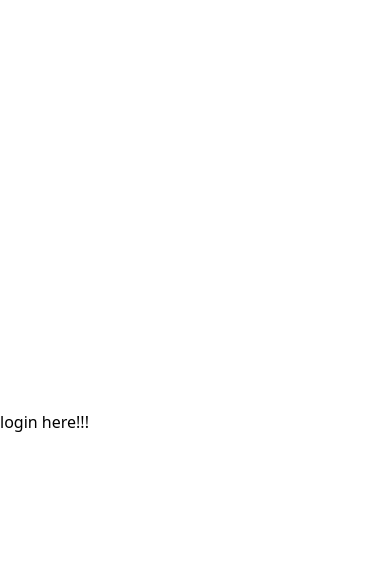
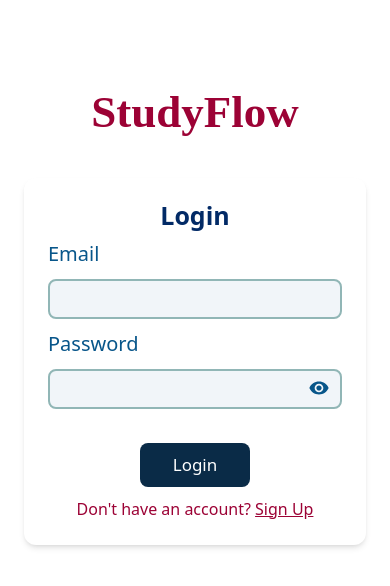
Before and after one commit to kritithakur14/studyflow-api, a React (Vite) app in the folder frontend/: page /login in a window 390 px wide. Shown: the top 586 px of the page. Built offline with nearby package versions, Linux system fonts and the light colour scheme; a web font is replaced by a local one.

Commit message:
login UI + backend integration

```diff
--- a/frontend/package.json
+++ b/frontend/package.json
@@ -13,6 +13,7 @@
     "axios": "^1.13.2",
     "react": "^19.2.0",
     "react-dom": "^19.2.0",
+    "react-icons": "^5.5.0",
     "react-router-dom": "^6.30.1",
     "react-toastify": "^11.0.5"
   },
--- a/frontend/src/pages/Dashboard.jsx
+++ b/frontend/src/pages/Dashboard.jsx
@@ -1,11 +1,38 @@
-import React from 'react'
+import React, { useEffect } from "react";
+import { useNavigate } from "react-router-dom";
 
-const Dashboard = () => {
+export default function Dashboard() {
+  const navigate = useNavigate();
+
+  // Step 1: Check for user (Protected Route)
+  useEffect(() => {
+    const user = localStorage.getItem("user");
+    if (!user) {
+      navigate("/login");
+    }
+  }, [navigate]);
+
+  // Step 2: Read user
+  const user = JSON.parse(localStorage.getItem("user"));
+
+  const handleLogout = () => {
+    localStorage.removeItem("token");
+    localStorage.removeItem("user");
+    navigate("/login");
+  };
+
   return (
-    <div>
-      dashboard here!!!
+    <div className="w-screen h-screen flex flex-col items-center justify-center">
+      <h1 className="text-3xl text-[#022a66] font-bold">
+        Welcome, {user?.username}! 👋
+      </h1>
+
+      <button
+        onClick={handleLogout}
+        className="mt-6 px-6 py-2 bg-red-600 text-white rounded-lg hover:bg-red-700 transition"
+      >
+        Logout
+      </button>
     </div>
-  )
+  );
 }
-
-export default Dashboard
--- a/frontend/src/pages/Login.jsx
+++ b/frontend/src/pages/Login.jsx
@@ -1,11 +1,120 @@
-import React from 'react'
+import React, { useState, useContext } from "react";
+import axios from "axios";
+import { useNavigate } from "react-router-dom";
+import { AuthDataContext } from "../context/AuthContext";
+import { toast } from "react-toastify";
+import { IoMdEye } from "react-icons/io";
+import { IoMdEyeOff } from "react-icons/io";
 
 function Login() {
+  let navigate = useNavigate();
+  let { serverUrl } = useContext(AuthDataContext);
+
+  let [show, setShow] = useState(false);
+  let [email, setEmail] = useState("");
+  let [password, setPassword] = useState("");
+
+  const handleLogin = async (e) => {
+    try {
+      e.preventDefault();
+      let result = await axios.post(
+        serverUrl + "/api/auth/login",
+        {
+          email,
+          password,
+        },
+        { withCredentials: true }
+      );
+      localStorage.setItem("token", result.data.token);
+      localStorage.setItem("user", JSON.stringify(result.data.user));
+
+      navigate("/dashboard");
+      toast.success("Logged In successfully!");
+    } catch (error) {
+      console.log("Login error:", error);
+      toast.error("Login failed. Invalid credentials!");
+    }
+  };
+
   return (
-   <div className='text-30px'>
-      login here!!!
+    <div className="w-screen h-screen flex">
+      {/*left panel (image)*/}
+      <div
+        className="hidden md:block w-[48%] h-full bg-cover bg-center bg-no-repeat"
+        style={{ backgroundImage: "url('./assets/signup.jpg')" }}
+      ></div>
+
+      {/*right panel*/}
+      <div className="w-full md:w-[52%] flex  flex-col items-center justify-start px-6 md:px-16 pt-12">
+        <h1 className="font-meow  text-[#9c0235] text-[45px] font-bold mb-10 mt-10 text-center w-full">
+          StudyFlow
+        </h1>
+        <form
+          action=""
+          className="max-w-[400px] w-full flex flex-col items-center justify-center md:items-start gap-[10px] shadow-md p-6 rounded-xl bg-white"
+          onSubmit={handleLogin}
+        >
+          <h1 className="font-sans text-[25px] text-center  w-full  text-[#022a66] font-semibold ">
+            Login
+          </h1>
+          <div className="w-full flex items-start justify-start flex-col gap-[10px] ">
+            <label htmlFor="email" className="text-[20px] text-[#08568a]">
+              Email
+            </label>
+            <input
+              type="text"
+              id="email"
+              className="w-full h-[40px] border-[2px] border-[#91b6b6]   rounded-lg text-[17px] px-[20px] bg-slate-100 focus:outline-none focus:ring-2 focus:ring-[#9ac7d6]"
+              required
+              onChange={(e) => setEmail(e.target.value)}
+              value={email}
+            />
+          </div>
+          <div className="w-full flex items-start justify-start flex-col gap-[10px] relative">
+            <label htmlFor="password" className="text-[20px] text-[#08568a]">
+              Password
+            </label>
+            <input
+              type={show ? "text" : "password"}
+              id="password"
+              className="w-full  h-[40px] border-[2px] border-[#91b6b6] rounded-lg text-[17px] px-[20px] bg-slate-100 focus:outline-none focus:ring-2 focus:ring-[#9ac7d6]"
+              required
+              onChange={(e) => setPassword(e.target.value)}
+              value={password}
+            />
+            {!show && (
+              <IoMdEye
+                className="w-[22px] h-[22px] absolute right-3 bottom-[10px] cursor-pointer text-[#08568a]"
+                onClick={() => setShow((prev) => !prev)}
+              />
+            )}
+            {show && (
+              <IoMdEyeOff
+                className="w-[22px] h-[22px] absolute right-3 bottom-[10px] cursor-pointer text-[#08568a]"
+                onClick={() => setShow((prev) => !prev)}
+              />
+            )}
+          </div>
+
+          <button
+            className="px-8 py-2 bg-[#0a2b47] rounded-lg text-white text-[17px] cursor-pointer mt-6 mx-auto hover:bg-[#13204b] transition duration-300"
+            type="submit"
+          >
+            Login
+          </button>
+          <p className="text-[#9c0235] text-center w-full">
+            Don't have an account?{" "}
+            <span
+              className="cursor-pointer underline "
+              onClick={() => navigate("/signup")}
+            >
+              Sign Up
+            </span>
+          </p>
+        </form>
+      </div>
     </div>
-  )
+  );
 }
 
-export default Login
+export default Login;
--- a/frontend/src/pages/Signup.jsx
+++ b/frontend/src/pages/Signup.jsx
@@ -3,12 +3,14 @@ import axios from "axios";
 import { useNavigate } from "react-router-dom";
 import { AuthDataContext } from "../context/AuthContext";
 import { toast } from "react-toastify";
+import { IoMdEye } from "react-icons/io";
+import { IoMdEyeOff } from "react-icons/io";
 
 function Signup() {
   let navigate = useNavigate();
   let { serverUrl } = useContext(AuthDataContext);
 
-  // let [show, setShow] = useState(false);
+  let [show, setShow] = useState(false);
   let [username, setUsername] = useState("");
   let [email, setEmail] = useState("");
   let [password, setPassword] = useState("");
@@ -89,13 +91,25 @@ function Signup() {
               Password
             </label>
             <input
-              type=" password"
+              type={show ? "text" : "password"}
               id="password"
               className="w-full  h-[40px] border-[2px] border-[#91b6b6] rounded-lg text-[17px] px-[20px] bg-slate-100 focus:outline-none focus:ring-2 focus:ring-[#9ac7d6]"
               required
               onChange={(e) => setPassword(e.target.value)}
               value={password}
             />
+            {!show && (
+              <IoMdEye
+                className="w-[22px] h-[22px] absolute right-3 bottom-[10px] cursor-pointer text-[#08568a]"
+                onClick={() => setShow((prev) => !prev)}
+              />
+            )}
+            {show && (
+              <IoMdEyeOff
+                className="w-[22px] h-[22px] absolute right-3 bottom-[10px] cursor-pointer text-[#08568a]"
+                onClick={() => setShow((prev) => !prev)}
+              />
+            )}
           </div>
 
           <button
```
Also changed, not shown: 2 other files (tests, documents, lock files or other folders).
